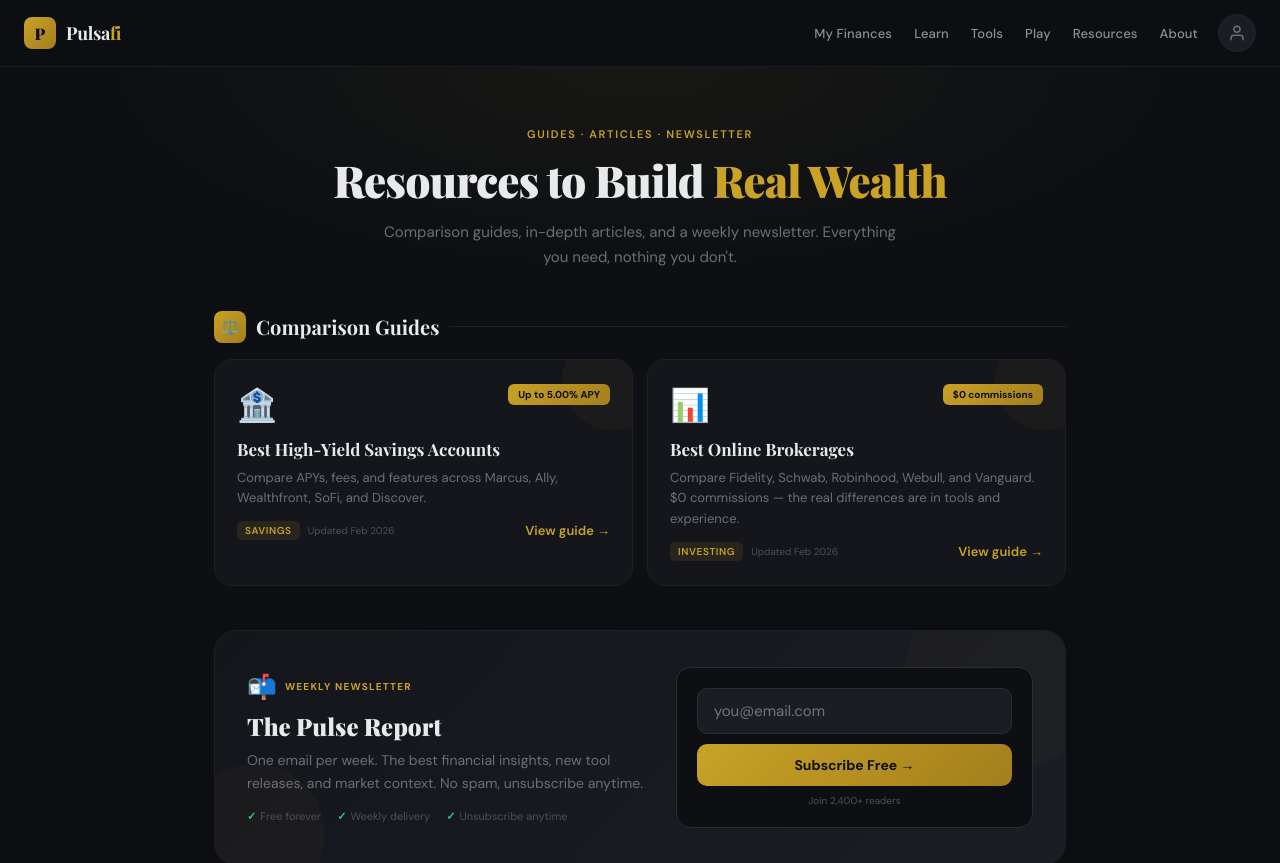
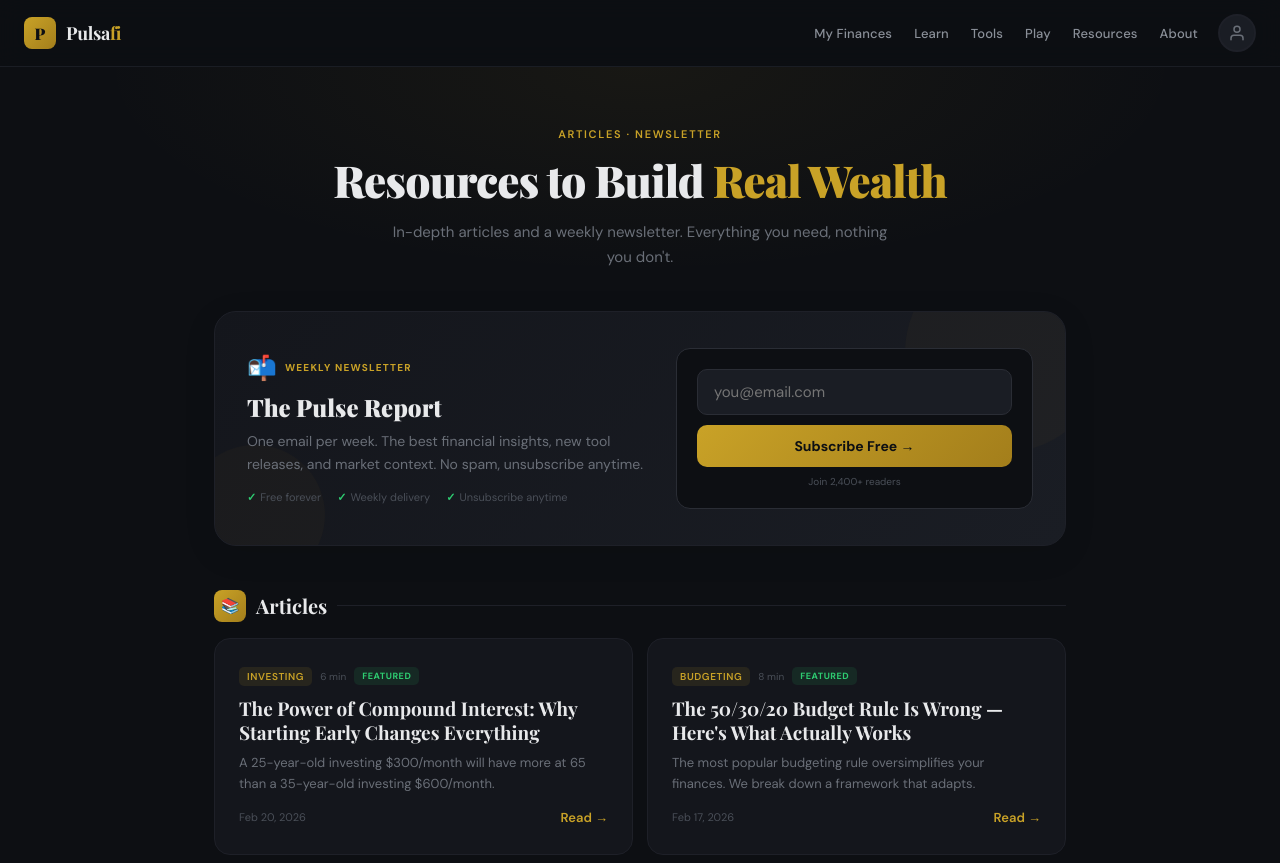
Before and after one commit to zackatlas/pulsafi, a Next.js app: page /resources in a window 1280 px wide. Shown: the top 863 px of the page. Built offline with nearby package versions, Linux system fonts and the light colour scheme.

Commit message:
Update page.js

```diff
--- a/app/resources/page.js
+++ b/app/resources/page.js
@@ -2,11 +2,6 @@
 import { useState } from "react";
 import Header from "../components/Header";
 import Footer from "../components/Footer";
-
-const GUIDES = [
-  { title: "Best High-Yield Savings Accounts", desc: "Compare APYs, fees, and features across Marcus, Ally, Wealthfront, SoFi, and Discover.", href: "/resources/best-savings-accounts", icon: "🏦", tag: "Savings", updated: "Feb 2026", highlight: "Up to 5.00% APY" },
-  { title: "Best Online Brokerages", desc: "Compare Fidelity, Schwab, Robinhood, Webull, and Vanguard. $0 commissions — the real differences are in tools and experience.", href: "/resources/best-brokerages", icon: "📊", tag: "Investing", updated: "Feb 2026", highlight: "$0 commissions" },
-];
 
 const CATEGORIES = ["All", "Investing", "Budgeting", "Retirement", "Debt", "Real Estate"];
 
@@ -36,53 +31,16 @@ export default function ResourcesPage() {
 
       {/* Hero */}
       <section style={{ padding: "60px 24px 40px", textAlign: "center", background: "var(--hero-gradient)" }}>
-        <div style={{ fontSize: 11, textTransform: "uppercase", letterSpacing: "0.15em", color: "var(--accent)", marginBottom: 14, fontWeight: 600 }}>Guides · Articles · Newsletter</div>
+        <div style={{ fontSize: 11, textTransform: "uppercase", letterSpacing: "0.15em", color: "var(--accent)", marginBottom: 14, fontWeight: 600 }}>Articles · Newsletter</div>
         <h1 style={{ fontSize: "clamp(28px, 4.5vw, 44px)", fontFamily: "'Playfair Display', serif", fontWeight: 900, margin: "0 0 14px", lineHeight: 1.15, letterSpacing: "-0.02em" }}>
           Resources to Build <span style={{ color: "var(--accent)" }}>Real Wealth</span>
         </h1>
         <p style={{ color: "var(--text-muted)", fontSize: 15, margin: "0 auto", maxWidth: 520, lineHeight: 1.7 }}>
-          Comparison guides, in-depth articles, and a weekly newsletter. Everything you need, nothing you don't.
+          In-depth articles and a weekly newsletter. Everything you need, nothing you don't.
         </p>
       </section>
 
       <main style={{ maxWidth: 900, margin: "0 auto", padding: "0 24px 80px" }}>
-
-        {/* ═══ COMPARISON GUIDES ═══ */}
-        <div style={{ marginBottom: 44 }}>
-          <div style={{ display: "flex", alignItems: "center", gap: 10, marginBottom: 16 }}>
-            <div style={{ width: 32, height: 32, borderRadius: 8, background: "linear-gradient(135deg, var(--accent), var(--accent-dark))", display: "flex", alignItems: "center", justifyContent: "center", fontSize: 15 }}>⚖️</div>
-            <h2 style={{ fontSize: 20, fontFamily: "'Playfair Display', serif", fontWeight: 700, margin: 0 }}>Comparison Guides</h2>
-            <div style={{ height: 1, flex: 1, background: "var(--border-card)" }} />
-          </div>
-
-          <div style={{ display: "grid", gridTemplateColumns: "repeat(auto-fit, minmax(300px, 1fr))", gap: 14 }}>
-            {GUIDES.map((g, i) => (
-              <a key={i} href={g.href} style={{
-                display: "block", textDecoration: "none", color: "inherit",
-                background: "var(--bg-card)", borderRadius: 18, border: "1px solid var(--border-card)",
-                padding: "24px 22px", transition: "all 0.2s", position: "relative", overflow: "hidden",
-              }}
-                onMouseOver={e => { e.currentTarget.style.borderColor = "var(--accent-border)"; e.currentTarget.style.transform = "translateY(-2px)"; }}
-                onMouseOut={e => { e.currentTarget.style.borderColor = "var(--border-card)"; e.currentTarget.style.transform = "translateY(0)"; }}
-              >
-                <div style={{ position: "absolute", top: -30, right: -30, width: 100, height: 100, borderRadius: "50%", background: "var(--accent)", opacity: 0.04 }} />
-                <div style={{ display: "flex", justifyContent: "space-between", alignItems: "flex-start", marginBottom: 12, position: "relative" }}>
-                  <span style={{ fontSize: 32 }}>{g.icon}</span>
-                  <span style={{ fontSize: 10, fontWeight: 700, color: "#0d0f13", background: "linear-gradient(135deg, var(--accent), var(--accent-dark))", padding: "4px 10px", borderRadius: 6 }}>{g.highlight}</span>
-                </div>
-                <h3 style={{ fontSize: 17, fontFamily: "'Playfair Display', serif", fontWeight: 700, margin: "0 0 8px" }}>{g.title}</h3>
-                <p style={{ fontSize: 13, color: "var(--text-muted)", lineHeight: 1.6, margin: "0 0 12px" }}>{g.desc}</p>
-                <div style={{ display: "flex", justifyContent: "space-between", alignItems: "center" }}>
-                  <div style={{ display: "flex", gap: 8, alignItems: "center" }}>
-                    <span style={{ fontSize: 10, textTransform: "uppercase", letterSpacing: "0.06em", fontWeight: 600, color: "var(--accent)", background: "var(--accent-bg)", padding: "3px 8px", borderRadius: 5 }}>{g.tag}</span>
-                    <span style={{ fontSize: 10, color: "var(--text-faint)" }}>Updated {g.updated}</span>
-                  </div>
-                  <span style={{ fontSize: 13, color: "var(--accent)", fontWeight: 600 }}>View guide →</span>
-                </div>
-              </a>
-            ))}
-          </div>
-        </div>
 
         {/* ═══ NEWSLETTER ═══ */}
         <div style={{
```
